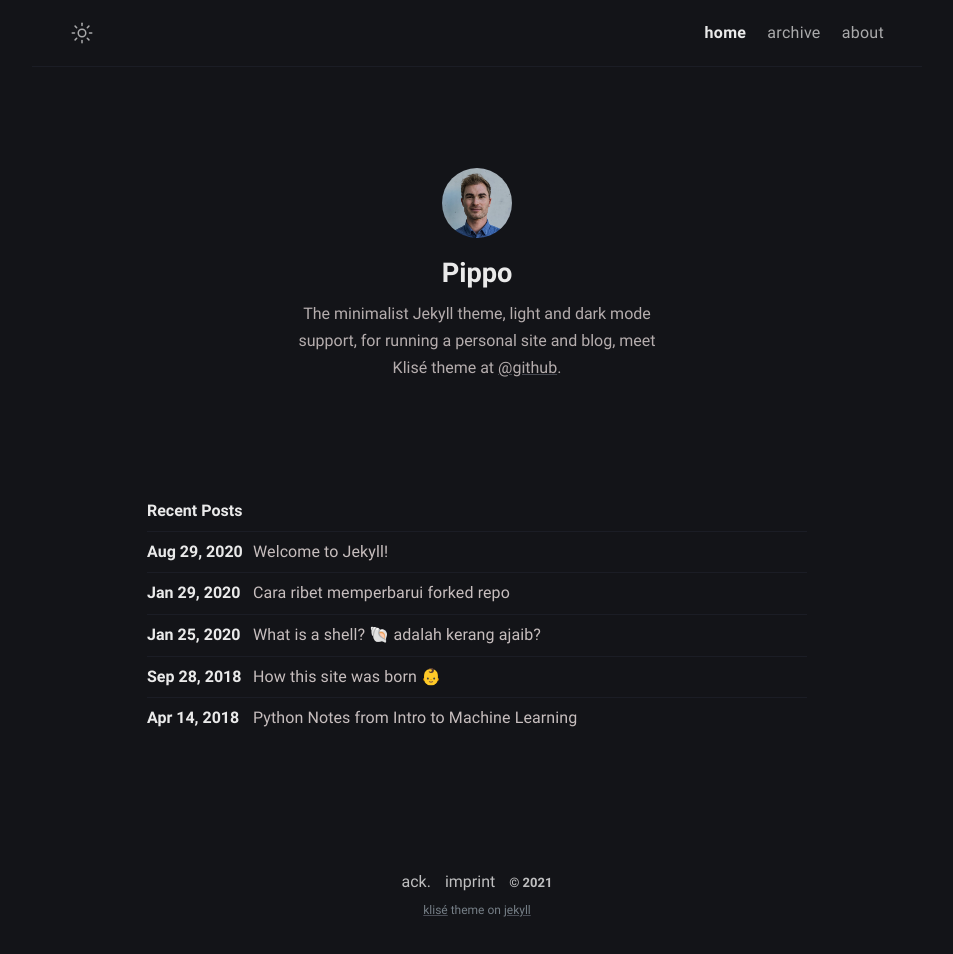
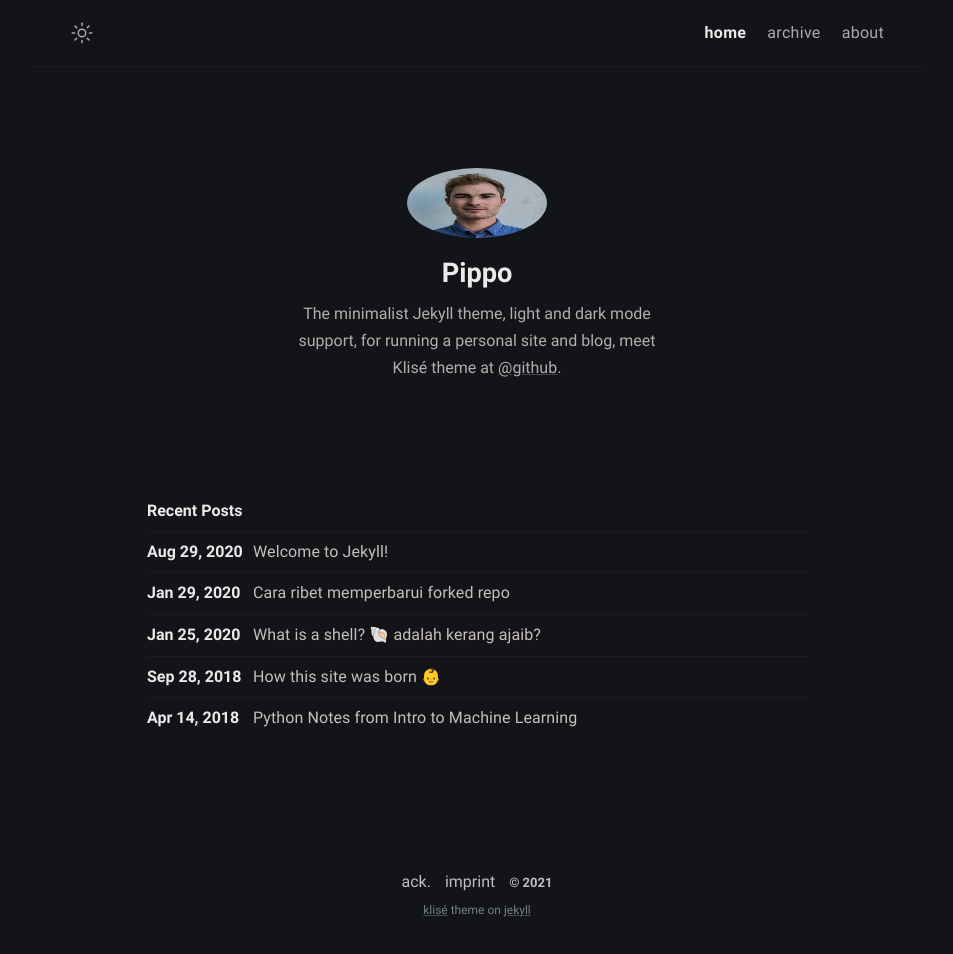
Before and after one commit to pippowie/pippowie.github.io, a Jekyll site: the page built from index.md, in a window 1280 px wide. Shown: the whole page, without its empty margins (163-1116 px from the left). Built offline with Jekyll 4.4.1, drawn with Linux system fonts in a browser that asks for light colours.

Commit message:
_layout.scss: changed

```diff
--- a/_sass/klise/_layout.scss
+++ b/_sass/klise/_layout.scss
@@ -190,7 +190,7 @@
   }
 
   .author-avatar {
-    width: 70px;
+    width: 140px;
     height: 70px;
     border-radius: 100%;
     user-select: none;
```
